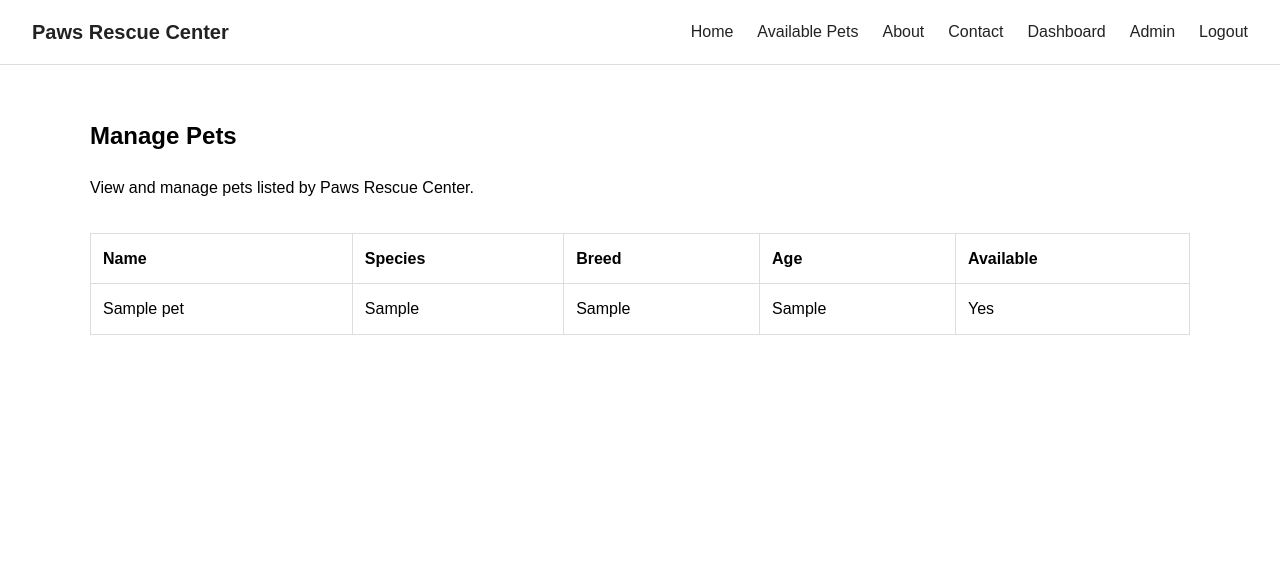
After one commit to jdcloud16/paws-rescue-center, a Flask app: page /auth/admin/pets in a window 1280 px wide. The commit adds this page. Shown: the top 575 px of the page. Run offline with Flask 3, Linux system fonts and the light colour scheme; a user stored in the database is signed in; tables that the repository leaves empty hold one stand-in row (values such as "Sample post").

Commit message:
Add admin pets read page

```diff
--- a/app/auth/routes.py
+++ b/app/auth/routes.py
@@ -4,7 +4,7 @@ from flask_login import current_user, login_required, login_user, logout_user
 from app.auth import bp
 from app.extensions import db
 from app.forms import LoginForm, RegistrationForm
-from app.models import User
+from app.models import Pet, User
 from functools import wraps
 
 
@@ -109,3 +109,18 @@ def admin_page():
         "auth/admin.html",
         title="Admin",
     )
+
+
+@bp.route("/admin/pets")
+@login_required
+@admin_required
+def admin_pets_page():
+    pets = db.session.scalars(
+        db.select(Pet).order_by(Pet.name)
+    ).all()
+
+    return render_template(
+        "auth/admin_pets.html",
+        title="Manage Pets",
+        pets=pets,
+    )
--- a/app/static/css/style.css
+++ b/app/static/css/style.css
@@ -202,3 +202,20 @@ a:hover {
 .checkbox-group input {
     width: auto;
 }
+
+.data-table {
+    width: 100%;
+    border-collapse: collapse;
+    margin-top: 1rem;
+}
+
+.data-table th,
+.data-table td {
+    padding: 0.75rem;
+    border: 1px solid #dddddd;
+    text-align: left;
+}
+
+.data-table th {
+    font-weight: bold;
+}
--- /dev/null
+++ b/app/templates/auth/admin_pets.html
@@ -0,0 +1,41 @@
+{% extends "base.html" %}
+
+{% block title %}{{ title }} | Paws Rescue Center{% endblock %}
+
+{% block content %}
+    <section class="page-header">
+        <h1>{{ title }}</h1>
+        <p>View and manage pets listed by Paws Rescue Center.</p>
+    </section>
+
+    <section class="content-section">
+        <table class="data-table">
+            <thead>
+                <tr>
+                    <th>Name</th>
+                    <th>Species</th>
+                    <th>Breed</th>
+                    <th>Age</th>
+                    <th>Available</th>
+                </tr>
+            </thead>
+            <tbody>
+                {% for pet in pets %}
+                    <tr>
+                        <td>{{ pet.name }}</td>
+                        <td>{{ pet.species }}</td>
+                        <td>{{ pet.breed }}</td>
+                        <td>{{ pet.age }}</td>
+                        <td>
+                            {% if pet.is_available %}
+                                Yes
+                            {% else %}
+                                No
+                            {% endif %}
+                        </td>
+                    </tr>
+                {% endfor %}
+            </tbody>
+        </table>
+    </section>
+{% endblock %}
```
Also changed, not shown: app/templates/auth/admin.html (+5 -2 lines).
